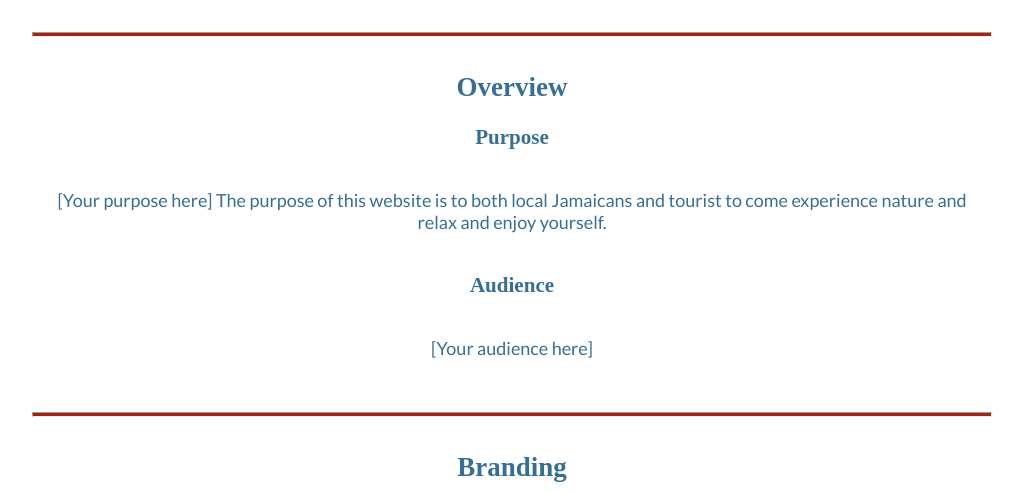
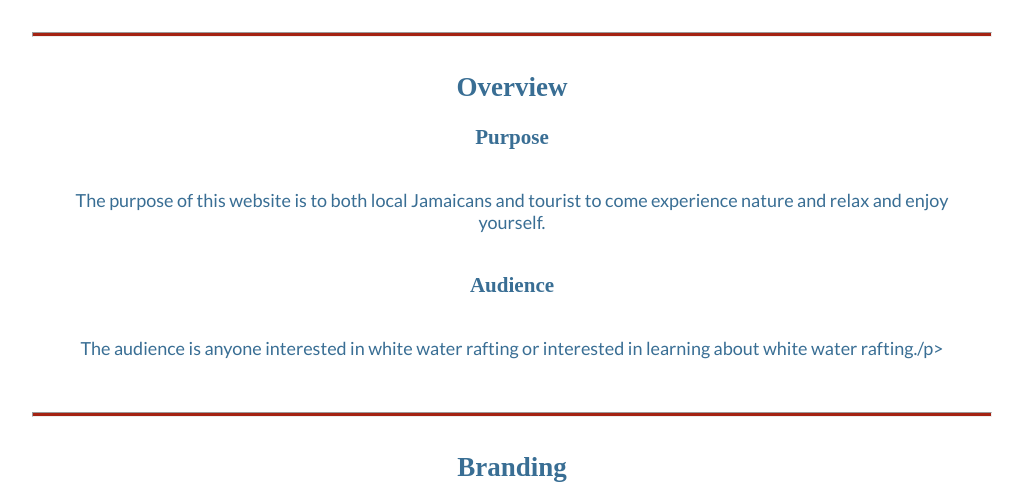
Before and after one commit to kaddie1/wdd130, a plain HTML site: page wwr/site-plan-rafting.html in a window 1280 px wide. Shown: the part 308-800 px from the top of the page, without its empty margins (128-1151 px from the left). Drawn offline with Linux system fonts and the light colour scheme; a web font is replaced by a local one.

Commit message:
added audience

```diff
--- a/wwr/site-plan-rafting.html
+++ b/wwr/site-plan-rafting.html
@@ -20,12 +20,12 @@
     <hr />
     <h2>Overview</h2>
     <h3>Purpose</h3>
-    <p>[Your purpose here] The purpose of this website is to both local Jamaicans
+    <p>The purpose of this website is to both local Jamaicans
       and tourist to come experience nature and relax and enjoy yourself. </p>
     <!-- change this -->
 
     <h3>Audience</h3>
-    <p>[Your audience here]</p>
+    <p>The audience is anyone interested in white water rafting or interested in learning about white water rafting./p>
     <!-- change this -->
 
     <hr />
```
